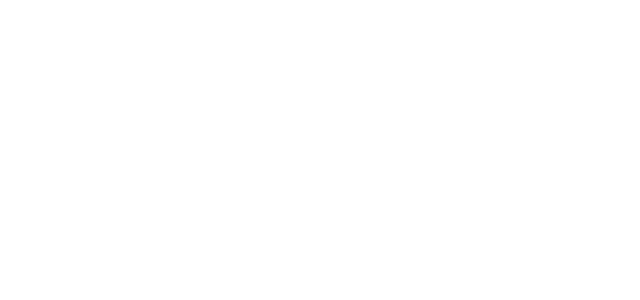
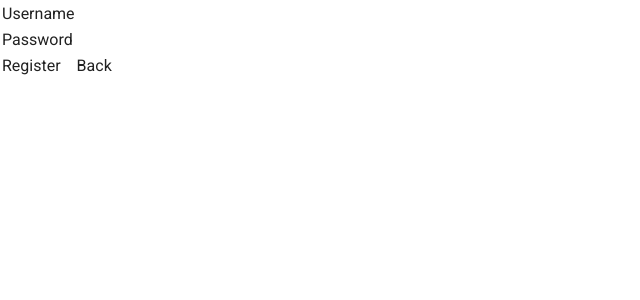
Before and after one commit to jelenacuk/QuizTime, a Vue app in the folder frontend/: page /login in a window 1280 px wide. Shown: the top 300 px of the page, without its empty margins (0-640 px from the left). Built offline with nearby package versions, Linux system fonts and the light colour scheme.

Commit message:
missing files

```diff
--- a/frontend/src/components/login.vue
+++ b/frontend/src/components/login.vue
@@ -28,7 +28,7 @@
         },
         methods:{
             login(){
-                this.axios.post("http://localhost:8080/login",{"username":this.username,"password":this.password})
+                this.axios.post("http://localhost:8080/auth/login",{"username":this.username,"password":this.password})
                     .then((response) =>{
                         console.log(response);
                     } );
--- a/frontend/src/components/register.vue
+++ b/frontend/src/components/register.vue
@@ -49,7 +49,7 @@
         },
         methods:{
             register(){
-                this.axios.post("http://localhost:8080/register",{"username":this.username,"password":this.password,"firstName":this.firstName,"lastName":this.lastName,"email":this.email})
+                this.axios.post("http://localhost:8080/auth/register",{"username":this.username,"password":this.password,"firstName":this.firstName,"lastName":this.lastName,"email":this.email})
                     .then((response) =>{
                         console.log(response);
                     } );
--- a/frontend/src/router.js
+++ b/frontend/src/router.js
@@ -17,6 +17,12 @@
             path: '/register',
             name: 'Register',
             component: () => import('./components/register.vue')
+        },
+        {
+            path: '/login',
+            name: 'Login',
+            component: () => import('./components/login.vue')
         }
+
     ]
 })
```
